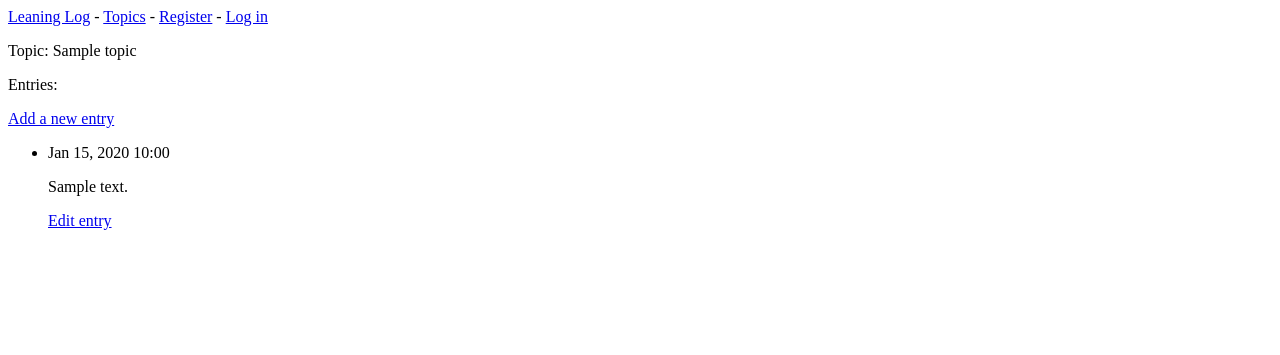
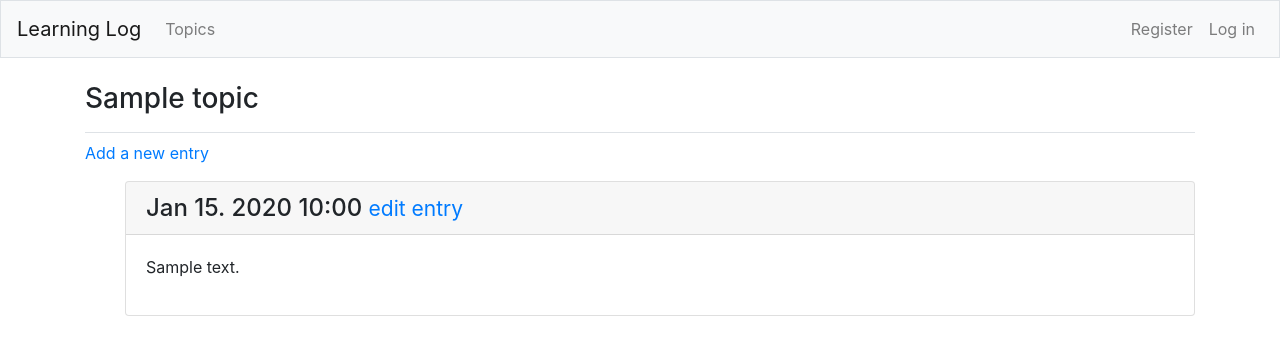
Before and after one commit to kenjidesu/Learning-Log, a Django app: template learning_logs/templates/learning_logs/topic.html in a window 1280 px wide. Shown: the top 355 px of the page. Run offline with Django 3.2, Linux system fonts and the light colour scheme; the template is opened without the code that fills it: most values are stand-ins (such as "Sample title", 1, 10 or a date in 2020); some libraries are stand-ins or nearby versions.

Commit message:
Styling learning log

```diff
--- a/learning_logs/templates/learning_logs/base.html
+++ b/learning_logs/templates/learning_logs/base.html
@@ -1,13 +1,62 @@
-<p>
-    <a href="{% url 'learning_logs:index' %}">Leaning Log</a> -
-    <a href="{% url 'learning_logs:topics' %}">Topics</a> -
-    {% if user.is_authenticated %}
-        Hello, {{ user.username }}.
-        <a href="{% url 'users:logout' %}">Log out</a>
-    {% else %}
-        <a href="{% url 'users:register' %}">Register</a> -
-        <a href="{% url 'users:login' %}">Log in</a>
-    {% endif %}
-</p>
+{% load bootstrap4 %}
 
-{% block content %}{% endblock content %}
+<!doctype html>
+<html lang="en">
+<head>
+    <meta charset="utf-8">
+    <meta name="viewport" content="width=device-width, initial-scale=1,
+        shrink-to-fit=no">
+    <title>Learning Log</title>
+
+    {% bootstrap_css %}
+    {% bootstrap_javascript jquery='full' %}
+</head>
+<body>
+
+    <nav class="navbar navbar-expand-md navbar-light bg-light mb-4 border">
+
+        <a class="navbar-brand" href="{% url 'learning_logs:index'%}">
+            Learning Log</a>
+
+        <button class="navbar-toggler" type="button" data-toggle="collapse"
+            data-target="#navbarCollapse" aria-controls="navbarCollapse"
+            aria-expanded="false" aria-label="Toggle navigation">
+            <span class="navbar-toggler-icon"></span></button>
+        <div class="collapse navbar-collapse" id="navbarCollapse">
+            <ul class="navbar-nav mr-auto">
+                <li class="nav-item">
+                    <a class="nav-link" href="{% url 'learning_logs:topics'%}">
+                        Topics</a></li>
+            </ul>
+            <ul class="navbar-nav ml-auto">
+                {% if user.is_authenticated %}
+                    <li class="nav-item">
+                        <span class="navbar-text">Hello, {{ user.username }}.</span>
+                    </li>
+                    <li class="nav-item">
+                        <a class="nav-link" href="{% url 'users:logout' %}">Log out</a>
+                    </li>
+                {% else %}
+                    <li class="nav-item">
+                        <a class="nav-link" href="{% url 'users:register' %}">Register</a>
+                    </li>
+                    <li class="nav-item">
+                        <a class="nav-link" href="{% url 'users:login' %}">Log in</a></li>
+                {% endif %}
+            </ul>
+        </div>
+
+    </nav>
+
+    <main role="main" class="container">
+        <div class="pb-2 mb-2 border-bottom">
+            {% block page_header %}{% endblock page_header %}
+        </div>
+        <div>
+            {% block content %}{% endblock content %}
+        </div>
+    </main>
+
+</body>
+
+</html>
--- a/learning_logs/templates/learning_logs/topic.html
+++ b/learning_logs/templates/learning_logs/topic.html
@@ -1,25 +1,29 @@
 {% extends 'learning_logs/base.html' %}
+
+{% block page_header %}
+    <h3>{{ topic }}</h3>
+{% endblock page_header %}
 
 {% block content %}
 
-    <p>Topic: {{topic}}</p>
-
-    <p>Entries: </p>
     <p>
         <a href="{% url 'learning_logs:new_entry' topic.id %}">Add a new entry</a>
     </p>
 
     <ul>
     {% for entry in entries %}
-        <li>
-            <p>{{ entry.date_added|date:'M d, Y H:i' }}</p>
-            <p>{{ entry.text|linebreaks }}</p>
-            <p>
-                <a href="{% url 'learning_logs:edit_entry' entry.id %}">Edit entry</a>
-            </p>
-        </li>
+        <div class="card mb-3">
+            <h4 class="card-header">
+                {{ entry.date_added|date:'M d. Y H:i' }}
+                <small><a href="{% url 'learning_logs:edit_entry' entry.id">
+                    edit entry</a></small>
+            </h4>
+            <div class="card-body">
+                {{ entry.text|linebreaks }}
+            </div>
+        </div>
     {% empty %}
-        <li>There are no entries for this topic yet</li>
+        <p>There are no entries for this topic yet</p>
     {% endfor %}
     </ul>
 
```
Also changed, not shown: learning_logs/templates/learning_logs/index.html (+11 -3 lines), learning_logs/templates/learning_logs/topics.html (+9 -4 lines), users/templates/registration/login.html (+12 -10 lines), db.sqlite3.
